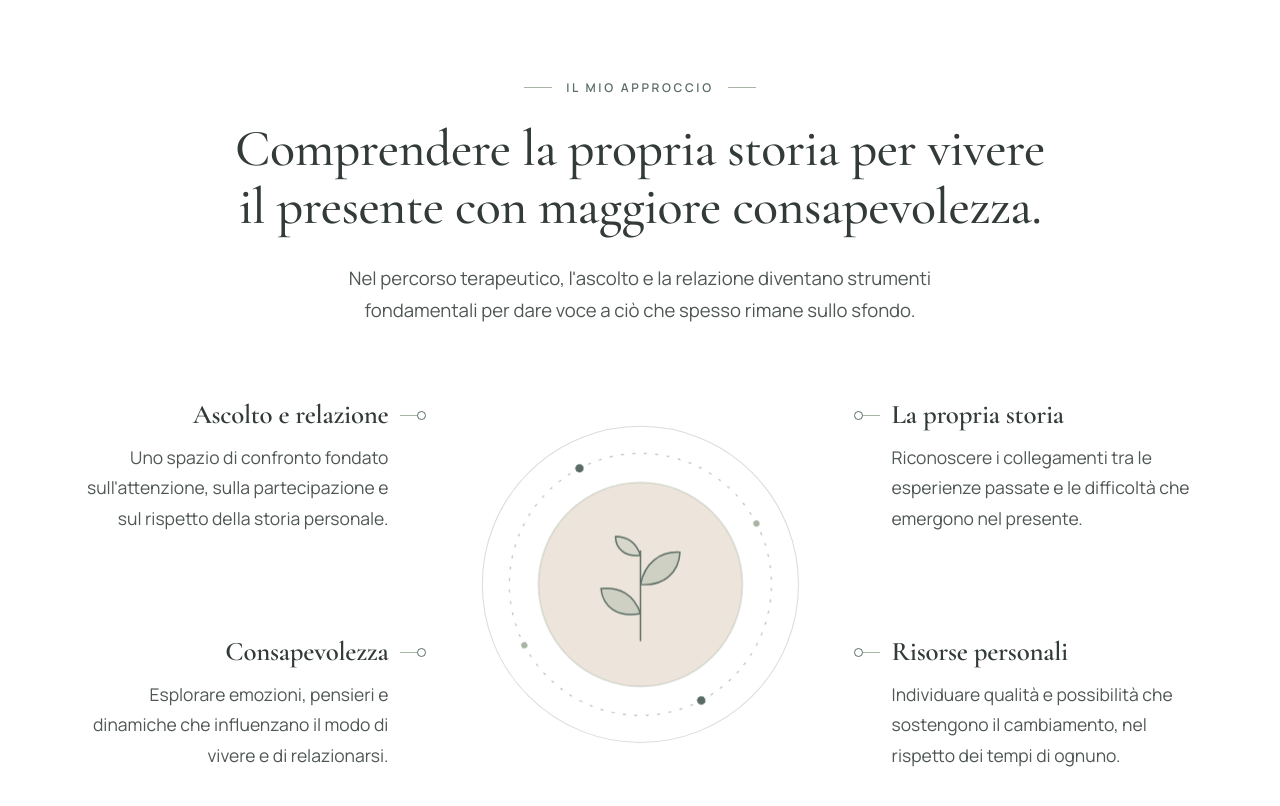
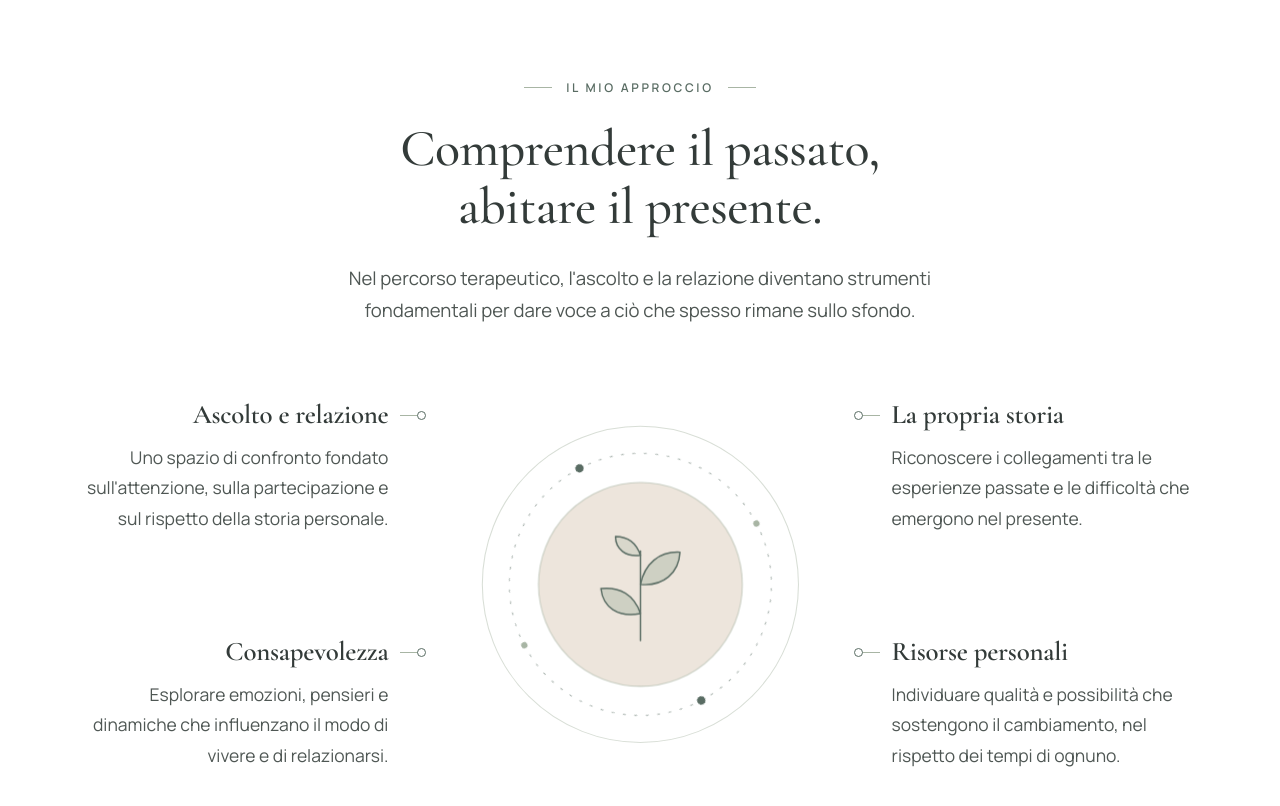
Before and after one commit to andreawebstudio/cecilia-mongini, a plain HTML site: page index.html in a window 1280 px wide. Shown: the part 2860-3666 px from the top of the page. Drawn offline with Linux system fonts and the light colour scheme.

Commit message:
Titolo più corto per la sezione Il mio approccio
Co-Authored-By: Claude Opus 5.5 <noreply@anthropic.com>

```diff
--- a/index.html
+++ b/index.html
@@ -169,7 +169,7 @@
       <div class="container">
         <header class="section-head reveal">
           <p class="eyebrow">Il mio approccio</p>
-          <h2 id="approccio-title">Comprendere la propria storia per vivere il presente con maggiore consapevolezza.</h2>
+          <h2 id="approccio-title">Comprendere il passato, abitare il presente.</h2>
           <p class="lead">Nel percorso terapeutico, l'ascolto e la relazione diventano strumenti fondamentali per dare voce a ciò che spesso rimane sullo sfondo.</p>
         </header>
 
```
